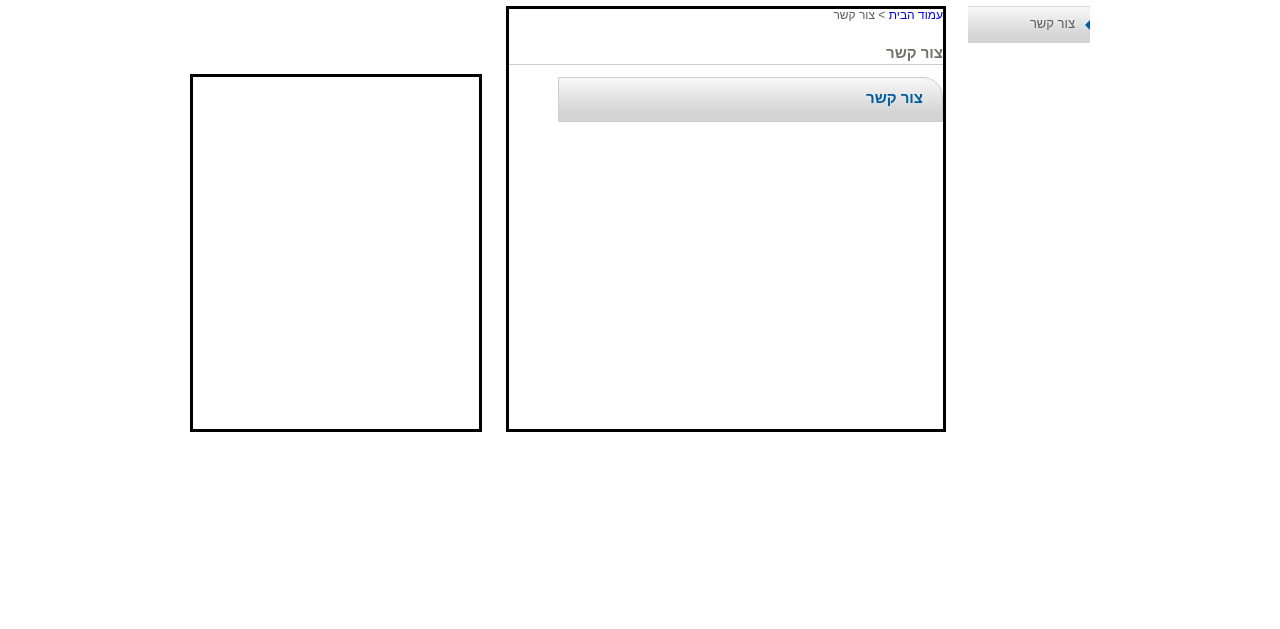
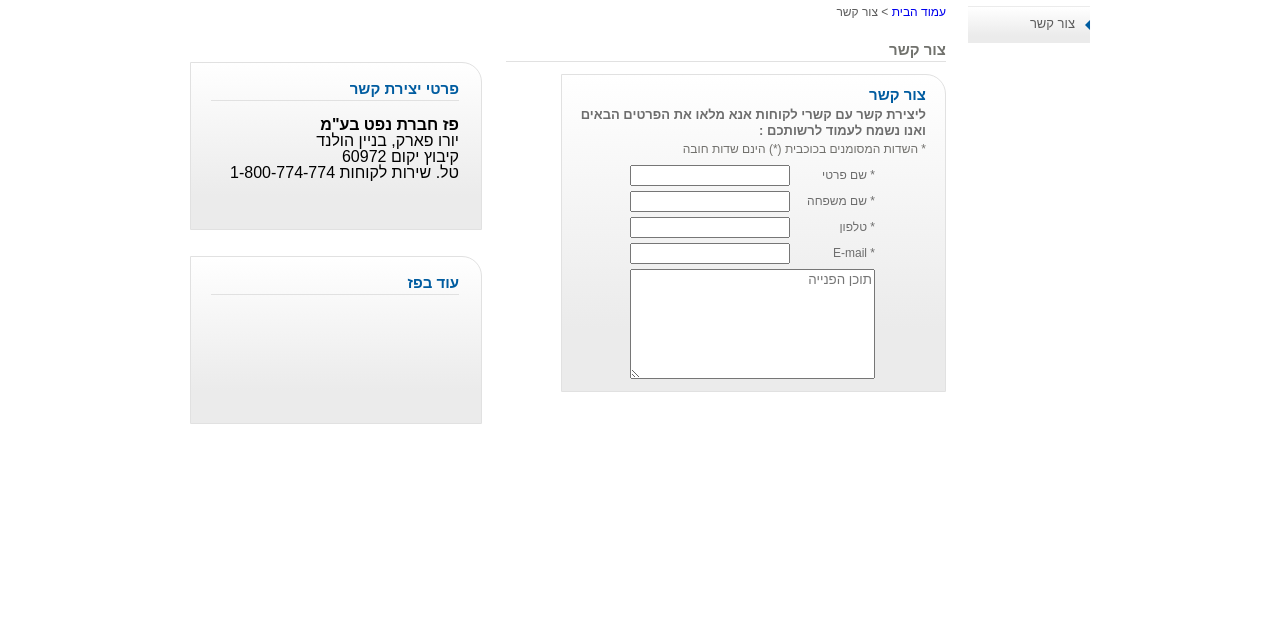
Before and after one commit to dm3mak/midExercise, a plain HTML site: page contact.html in a window 1280 px wide. Shown: the part 131-760 px from the top of the page. Drawn offline with Linux system fonts and the light colour scheme.

Commit message:
day finish

```diff
--- a/contact.html
+++ b/contact.html
@@ -120,14 +120,58 @@
             </div>
             <h1>צור קשר</h1>
             <article>
-                <div>
+                <nav>
                     <h2>צור קשר</h2>
-                    <p></p>
-                </div>
+                    <p>ליצירת קשר עם קשרי לקוחות אנא מלאו את הפרטים הבאים ואנו נשמח לעמוד לרשותכם :</p>
+                    <div>* השדות המסומנים בכוכבית (*) הינם שדות חובה</div>
+                    <form class="contact">
+                        <div>
+                            <label for="name">* שם פרטי</label>
+                            <input type="text" id="name">
+                        </div>
+                        <div class="hova">שדה חובה</div>
+                        <div>
+                            <label for="fname">* שם משפחה</label>
+                            <input type="text" id="fname">
+                        </div>
+                        <div class="hova">שדה חובה</div>
+                        <div>
+                            <label for="phone">* טלפון</label>
+                            <input type="text" id="phone">
+                        </div>
+                        <div class="hova">שדה חובה</div>
+                        <div>
+                            <label for="email">* E-mail</label>
+                            <input type="email" id="email">
+                        </div>
+                        <div class="hova">שדה חובה</div>
+                        <div>
+                            <textarea placeholder="תוכן הפנייה" name="text" id="" cols="30" rows="10"></textarea>
+                        </div>
+
+                    </form>
+                </nav>
             </article>
         </section>
         <section class="info">
-
+            <article>
+                <div>
+                    <h3>פרטי יצירת קשר</h3>
+                    <p>
+                        <strong>פז חברת נפט בע"מ</strong><br>
+                        יורו פארק, בניין הולנד
+                        <br>
+                        קיבוץ יקום 60972
+                        <br>
+                        טל. שירות לקוחות 1-800-774-774
+                    </p>
+                </div>
+            </article>
+            <article>
+                <div>
+                    <h3>עוד בפז</h3>
+                </div>
+            </article>
         </section>
     </main>
     <footer class="sticky"><!-- use footer for next page -->
--- a/contactstyle.css
+++ b/contactstyle.css
@@ -23,7 +23,7 @@ header{
     margin-top: 20px;
     font-family: Arial, Helvetica, sans-serif;
 }
-input{
+header input{
     width: 126px;
     border: 0;
     border-top-right-radius: 8px;
@@ -135,9 +135,9 @@ main > aside {
     width: 122px;
     height: 37px;
     margin-left: 22px;
-    border-top: solid 1px rgb(212, 212, 212);
-    background: rgb(212, 212, 212);
-    background: linear-gradient(0deg, rgb(212, 212, 212) 20%, rgb(248, 248, 248) 100%);
+    border-top: solid 1px rgb(235, 235, 235);
+    background: rgb(235, 235, 235);
+    background: linear-gradient(0deg, rgb(235, 235, 235) 20%, rgb(255, 255, 255) 100%);
 }
 main > aside > a > div{
     width: 100%;
@@ -164,7 +164,7 @@ main > aside > a > div:hover > span.contact-span, .center > div > a:hover{
 .center {
     width: 440px;
     margin-left: 24px;
-    border: solid;
+
 }
 .center > div {
     font-size: 12px;
@@ -176,19 +176,19 @@ main > aside > a > div:hover > span.contact-span, .center > div > a:hover{
 .center > h1{
     font-size: 15px;
     font-weight: bold;
-    border-bottom: 1px solid #cbcbcb;
+    border-bottom: 1px solid rgb(225, 225 , 225);
     padding-bottom: 4px;
     color: #71726d;
     margin: 24px 0px 12px 0px;
 }
 .center > article{
-    border: solid 1px #ccc;
+    border: solid 1px rgb(225, 225 , 225);
     border-top-right-radius: 20px;
     width: 385px;
-    background: rgb(212, 212, 212);
-    background: linear-gradient(0deg, rgb(212, 212, 212) 20%, rgb(248, 248, 248) 100%);
+    background: rgb(235, 235, 235);
+    background: linear-gradient(0deg, rgb(235, 235, 235) 20%, rgb(255, 255, 255) 100%);
 }
-.center > article > div{
+.center > article > nav{
     width: 347px;
     margin: 12px 19px;
 
@@ -197,12 +197,72 @@ main > aside > a > div:hover > span.contact-span, .center > div > a:hover{
     color: #005CA0;
     font-size: 15px;
     font-weight: bold;
+    margin: 0px 0px 5px 0px ;
+}
+.center > article p{
+    color:#6d6d6d;
+    font-size: 13px;
+    font-weight: bold;
+    line-height: 1.2;
+    margin: 5px 0;
+}
+.center > article > nav > div{
+    color: #72716d;
+    font-size: 12px;
+}
+.contact{
+    width: 245px;
+    margin: 10px auto 0;
+}
+.contact > div{
+    margin-bottom: 5px;
+    display: flex;
+    justify-content: space-between;
+}
+.contact label{
+    color: #6d6d6d;
+    padding-top: 4px;
+    font-size: 12px;
+}
+.contact input{
+    width: 160px;
+
+}
+textarea {
+    width: 100%;
+    font-family: Arial, Helvetica, sans-serif;
+    height: 110px;
+}
+div.hova {
+    color: red;
+    font-size: 12px;
+    display: none;
 }
 .info {
     width: 292px;
-    margin-top: 68px;
-    border:solid;
-
+    margin-top: 56px;
+}
+.info article {
+    height: 168px;
+    border: solid 1px rgb(225, 225 , 225);
+    border-top-right-radius: 20px;
+    background: rgb(235, 235, 235);
+    background: linear-gradient(0deg, rgb(235, 235, 235) 20%, rgb(255, 255, 255) 100%);
+}
+.info article:first-child{
+    margin-bottom: 26px;
+}
+.info > article > div{
+    width: 248px;
+    margin: 18px 22px;
+}
+.info h3{
+    font-size: 15px;
+    font-weight: bold;
+    color: #005ca0;
+    padding-bottom: 4px;
+    margin-bottom: 6px;
+    border-bottom: 1px solid rgb(225, 225 , 225);
 }
 footer{
     position: fixed;
```
